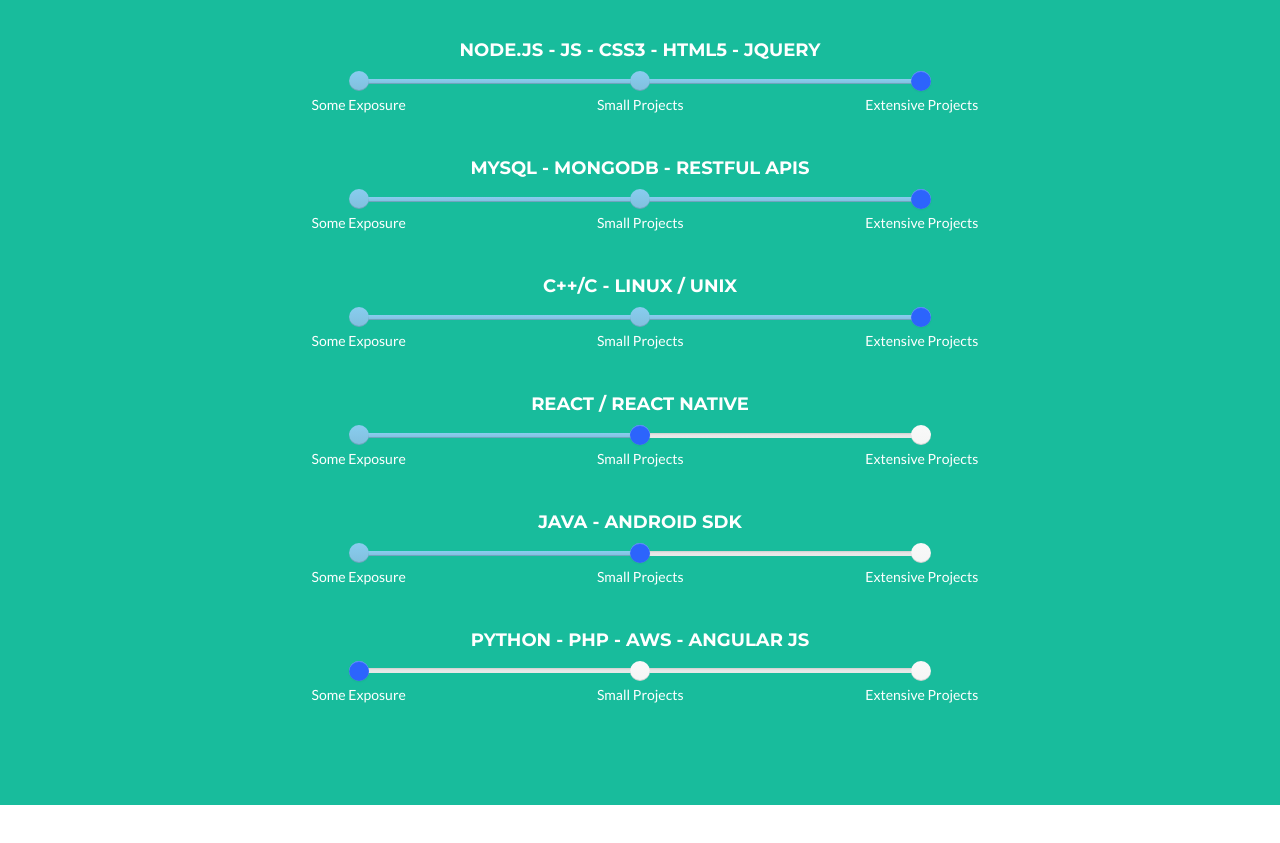
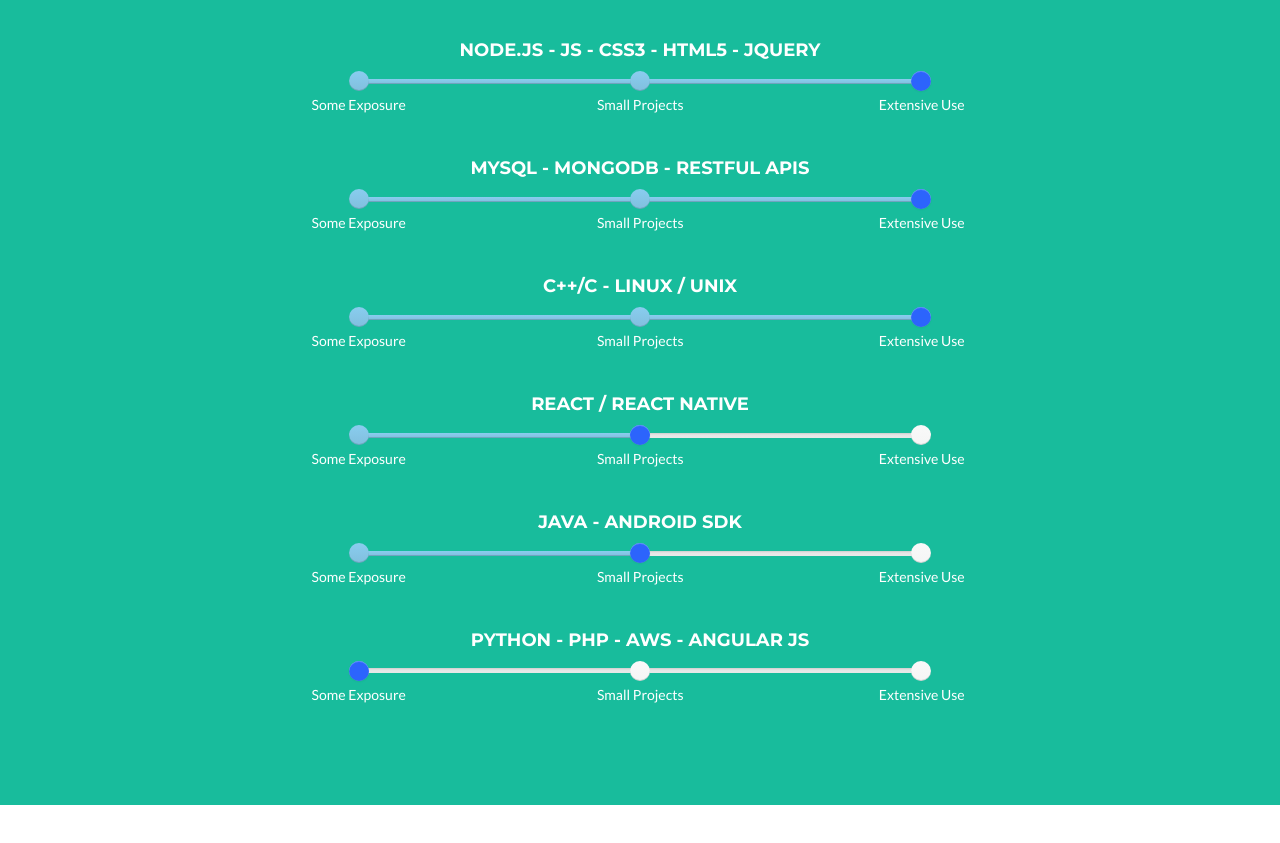
Before and after one commit to wmaillard/portfolio, a website: page public/index.html in a window 1280 px wide. Shown: the part 1600-2443 px from the top of the page. Drawn offline with nearby package versions, Linux system fonts and the light colour scheme.

Commit message:
Update index.html

```diff
--- a/public/index.html
+++ b/public/index.html
@@ -131,38 +131,38 @@
             <div class="row skills-slider">
                 <div class="col-lg-8 col-lg-offset-2 text-center">
                     <h4>Node.js - JS - CSS3 - HTML5 - JQUERY</h4>
-                    <input type="text" data-provide="slider" data-slider-ticks="[1, 2, 3]" data-slider-ticks-labels='["Some Exposure", "Small Projects", "Extensive Projects"]' data-slider-min="1" data-slider-max="3" data-slider-step="1" data-slider-value="3" data-slider-tooltip="hide" data-slider-enabled="false" />
+                    <input type="text" data-provide="slider" data-slider-ticks="[1, 2, 3]" data-slider-ticks-labels='["Some Exposure", "Small Projects", "Extensive Use"]' data-slider-min="1" data-slider-max="3" data-slider-step="1" data-slider-value="3" data-slider-tooltip="hide" data-slider-enabled="false" />
                 </div>
             </div>
             <div class="row skills-slider">
                 <div class="col-lg-8 col-lg-offset-2 text-center">
                     <h4>MySQL - MongoDB - RESTFUL APIS</h4>
-                    <input type="text" data-provide="slider" data-slider-ticks="[1, 2, 3]" data-slider-ticks-labels='["Some Exposure", "Small Projects", "Extensive Projects"]' data-slider-min="1" data-slider-max="3" data-slider-step="1" data-slider-value="3" data-slider-tooltip="hide" data-slider-enabled="false" />
+                    <input type="text" data-provide="slider" data-slider-ticks="[1, 2, 3]" data-slider-ticks-labels='["Some Exposure", "Small Projects", "Extensive Use"]' data-slider-min="1" data-slider-max="3" data-slider-step="1" data-slider-value="3" data-slider-tooltip="hide" data-slider-enabled="false" />
                 </div>
             </div>
             <div class="row skills-slider">
                 <div class="col-lg-8 col-lg-offset-2 text-center">
                     <h4>C++/C - Linux / Unix</h4>
-                    <input type="text" data-provide="slider" data-slider-ticks="[1, 2, 3]" data-slider-ticks-labels='["Some Exposure", "Small Projects", "Extensive Projects"]' data-slider-min="1" data-slider-max="3" data-slider-step="1" data-slider-value="3" data-slider-tooltip="hide" data-slider-enabled="false" />
+                    <input type="text" data-provide="slider" data-slider-ticks="[1, 2, 3]" data-slider-ticks-labels='["Some Exposure", "Small Projects", "Extensive Use"]' data-slider-min="1" data-slider-max="3" data-slider-step="1" data-slider-value="3" data-slider-tooltip="hide" data-slider-enabled="false" />
                 </div>
             </div>
             <div class="row skills-slider">
                 <div class="col-lg-8 col-lg-offset-2 text-center">
                     <h4> React / React Native </h4>
-                    <input type="text" data-provide="slider" data-slider-ticks="[1, 2, 3]" data-slider-ticks-labels='["Some Exposure", "Small Projects", "Extensive Projects"]' data-slider-min="1" data-slider-max="3" data-slider-step="1" data-slider-value="2" data-slider-tooltip="hide" data-slider-enabled="false" />
+                    <input type="text" data-provide="slider" data-slider-ticks="[1, 2, 3]" data-slider-ticks-labels='["Some Exposure", "Small Projects", "Extensive Use"]' data-slider-min="1" data-slider-max="3" data-slider-step="1" data-slider-value="2" data-slider-tooltip="hide" data-slider-enabled="false" />
                 </div>
                 </div>
                 <div class="row skills-slider">
                     <div class="col-lg-8 col-lg-offset-2 text-center">
                         <h4> Java - Android SDK </h4>
-                        <input type="text" data-provide="slider" data-slider-ticks="[1, 2, 3]" data-slider-ticks-labels='["Some Exposure", "Small Projects", "Extensive Projects"]' data-slider-min="1" data-slider-max="3" data-slider-step="1" data-slider-value="2" data-slider-tooltip="hide" data-slider-enabled="false" />
+                        <input type="text" data-provide="slider" data-slider-ticks="[1, 2, 3]" data-slider-ticks-labels='["Some Exposure", "Small Projects", "Extensive Use"]' data-slider-min="1" data-slider-max="3" data-slider-step="1" data-slider-value="2" data-slider-tooltip="hide" data-slider-enabled="false" />
                     </div>
                 </div>
 
             <div class="row skills-slider">
                 <div class="col-lg-8 col-lg-offset-2 text-center">
                     <h4>Python - PHP - AWS - Angular JS</h4>
-                    <input type="text" data-provide="slider" data-slider-ticks="[1, 2, 3]" data-slider-ticks-labels='["Some Exposure", "Small Projects", "Extensive Projects"]' data-slider-min="1" data-slider-max="3" data-slider-step="1" data-slider-value="1" data-slider-tooltip="hide" data-slider-enabled="false" />
+                    <input type="text" data-provide="slider" data-slider-ticks="[1, 2, 3]" data-slider-ticks-labels='["Some Exposure", "Small Projects", "Extensive Use"]' data-slider-min="1" data-slider-max="3" data-slider-step="1" data-slider-value="1" data-slider-tooltip="hide" data-slider-enabled="false" />
                 </div>
             </div>
 
```
